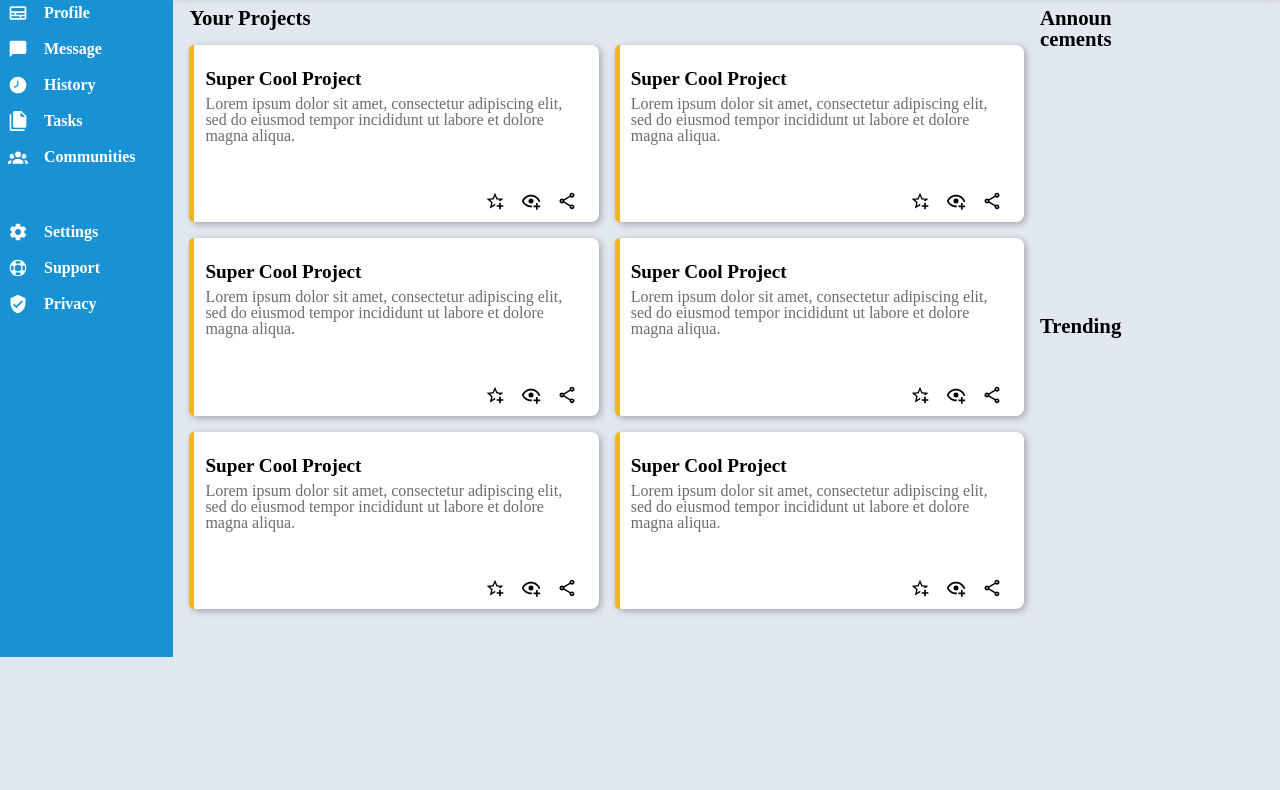
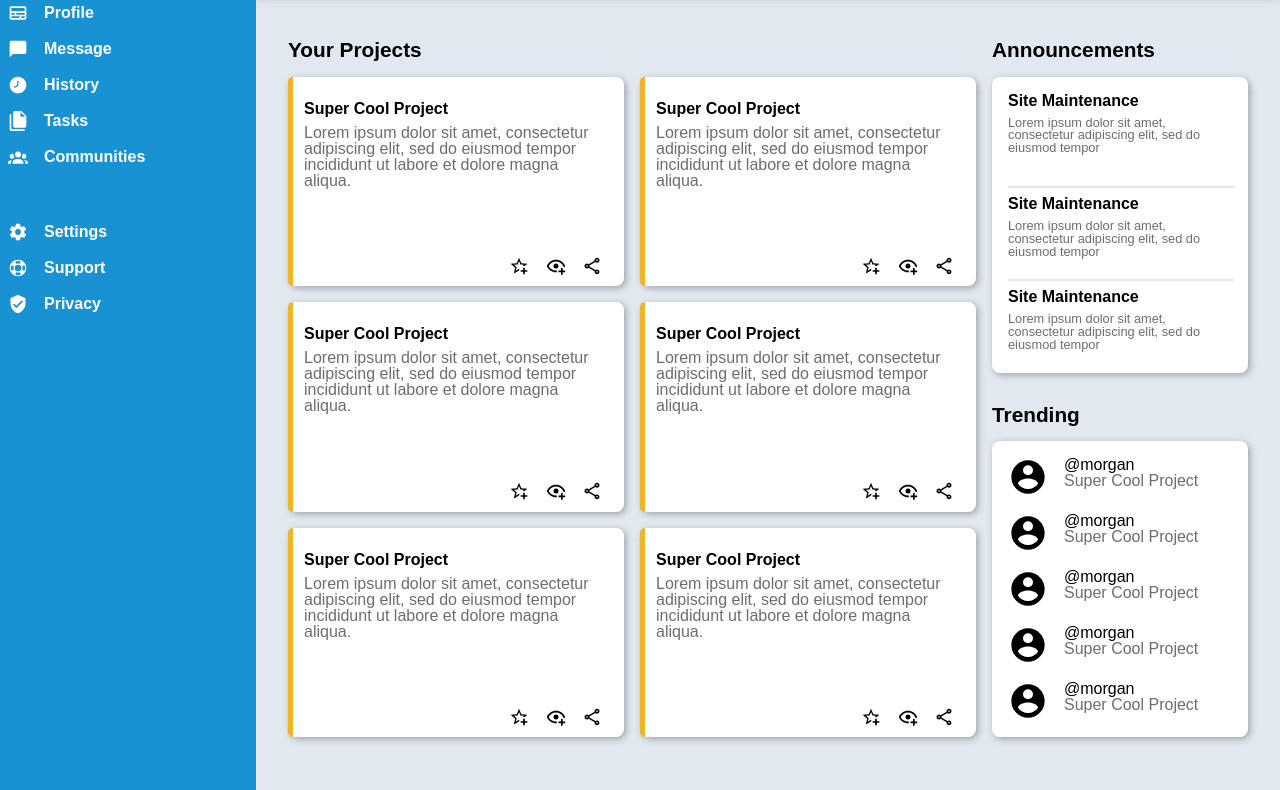
Before and after one commit to TristanSalinas/OdinProjectDashBoard, a plain HTML site: page index.html in a window 1280 px wide. Shown: the part 143-933 px from the top of the page. Before the commit the page ends 800 px from the top, so only its background shows below. Drawn offline with Linux system fonts and the light colour scheme.

Commit message:
finshed!

```diff
--- a/index.html
+++ b/index.html
@@ -6,7 +6,7 @@
     <link rel="stylesheet" href="style.css">
     <title>Dash Board</title>
 </head>
-<body class="flex">
+<body class="grid">
     <div class="dashboard bg-clr-lightblue grid">
 
         <h1 class="fw-bold"><img class="icon"src="icons/view-dashboard.svg" alt=""> Dashboard</h1>
@@ -116,11 +116,62 @@
                 </div>
             </div>
             <div class="content-box flex">
-                <h2>Announ<br>cements</h2>
+                <h2>Announcements</h2>
+                <div class="anouncements-card">
+                    <div class="anouncement">
+                        <h3>Site Maintenance</h3>
+                        <p>Lorem ipsum dolor sit amet, consectetur adipiscing elit, sed do eiusmod tempor</p>
+                    </div>
+                    <div class="anouncement">
+                        <h3>Site Maintenance</h3>
+                        <p>Lorem ipsum dolor sit amet, consectetur adipiscing elit, sed do eiusmod tempor</p>
+                    </div>
+                    <div class="anouncement">
+                        <h3>Site Maintenance</h3>
+                        <p>Lorem ipsum dolor sit amet, consectetur adipiscing elit, sed do eiusmod tempor</p>
+                    </div>
+                </div>
 
             </div>
             <div class="content-box flex">
                 <h2>Trending</h2>
+                <div class="trending-card flex">
+                    <a class="profile-link flex" href="">
+                        <img class="icon" src="icons/account-circle.svg" alt="" srcset="">
+                        <div class="flex at-stack">
+                            <p class="at">@morgan</p>
+                            <p>Super Cool Project</p>
+                        </div>
+                    </a>
+                    <a class="profile-link flex" href="">
+                        <img class="icon" src="icons/account-circle.svg" alt="" srcset="">
+                        <div class="flex at-stack">
+                            <p class="at">@morgan</p>
+                            <p>Super Cool Project</p>
+                        </div>
+                    </a>
+                    <a class="profile-link flex" href="">
+                        <img class="icon" src="icons/account-circle.svg" alt="" srcset="">
+                        <div class="flex at-stack">
+                            <p class="at">@morgan</p>
+                            <p>Super Cool Project</p>
+                        </div>
+                    </a>
+                    <a class="profile-link flex" href="">
+                        <img class="icon" src="icons/account-circle.svg" alt="" srcset="">
+                        <div class="flex at-stack">
+                            <p class="at">@morgan</p>
+                            <p>Super Cool Project</p>
+                        </div>
+                    </a>
+                    <a class="profile-link flex" href="">
+                        <img class="icon" src="icons/account-circle.svg" alt="" srcset="">
+                        <div class="flex at-stack">
+                            <p class="at">@morgan</p>
+                            <p>Super Cool Project</p>
+                        </div>
+                    </a>
+                </div>
             </div>
         </div>
 
--- a/style.css
+++ b/style.css
@@ -65,7 +65,7 @@ a {
 }
 body {
     height: 100vh;
-    width: 100vw;
+
     background-color: var(--light-grey);
 }
 
@@ -102,7 +102,10 @@ body {
 
 body {
 
-
+    font-family: sans-serif;
+    height: fit-content;
+    display: flex;
+    grid-template-columns: 2fr 8fr;
 
 }
 
@@ -115,7 +118,7 @@ button:hover {
 }
 .right-side {
     flex: 1;
-    overflow-y: hidden;
+
     flex-direction: column;
     padding-bottom: 3rem;
 }
@@ -134,7 +137,7 @@ h2 {
 }
 
 h3 {
-    font-size: 1.2rem;
+    font-size: 1rem;
     font-weight: 600;
     margin-bottom: 0.5rem;
 }
@@ -148,6 +151,7 @@ p {
     width: max(fit-content, 20vw);
     padding-right: 1.5rem;
     grid-template-rows: 3rem 1fr;
+
     gap: 1rem;
     color: var(--white);
     z-index: 1;
@@ -177,6 +181,7 @@ p {
 /*-------- header --------*/
 
 header {
+
     flex-direction: column;
     height: fit-content;
     width: 100%;
@@ -217,10 +222,11 @@ header {
     background-color: var(--light-grey);
     border-radius: 1rem;
     padding-left: 1rem;
-    margin-right: 3rem;
+
 }
 .h-left {
     flex: 1;
+    align-self: center;
 }
 
 .h-right {
@@ -249,12 +255,15 @@ header {
 /*-----------content ----------*/
 
 .main-content {
+
     flex: 1;
+    padding: 2rem;
     grid-template-columns: 1fr 20vw;
     grid-template-rows: 1fr 1fr;
     grid-template-areas:
     "projects announcement"
     "projects trending";
+    gap: 1rem;
 }
 
 .main-content :first-child {
@@ -264,7 +273,7 @@ header {
 
 
 .content-box {
-    margin-left: 1rem;
+
     flex-direction: column;
 }
 
@@ -325,3 +334,73 @@ header {
     border: none;
     background-color: var(--white);
 }
+
+/*----------anouncement and trending sections ---*/
+
+.anouncements-card {
+    background-color: var(--white);
+    padding: 0.5rem 1rem;
+    display: flex;
+    flex-direction: column;
+    box-shadow: 2px 2px 7px 0px rgba(0,0,0,0.3);
+    border-radius: 0.5rem;
+}
+.anouncements-card p{
+    font-size: 0.8rem;
+}
+.anouncement {
+    flex: 1;
+
+}
+
+
+.anouncements-card> *+*:before{
+    content: "";
+    display: block;
+    height: 0px;
+    width: 100%;
+    margin-bottom: 0.5rem;
+    border: 1px solid var(--light-grey);
+}
+.anouncements-card>* {
+    padding-block: 0.5rem;
+}
+
+
+.trending-card {
+    background-color: var(--white);
+    flex-direction: column;
+    gap:1rem;
+    padding: 1rem;
+    box-shadow: 2px 2px 7px 0px rgba(0,0,0,0.3);
+    border-radius: 0.5rem;
+}
+
+.trending-card .icon {
+ width: 40px;
+ height: 40px;
+}
+
+.trending-card>*{
+    gap: 1rem
+}
+
+.trending-card a{
+    border-radius: 1rem;
+}
+
+.trending-card a:hover {
+    background-color: var(--yellow);
+    text-decoration: underline black;
+}
+
+.at {
+    color: black;
+}
+
+
+
+
+.at-stack {
+    flex-direction: column;
+}
```
